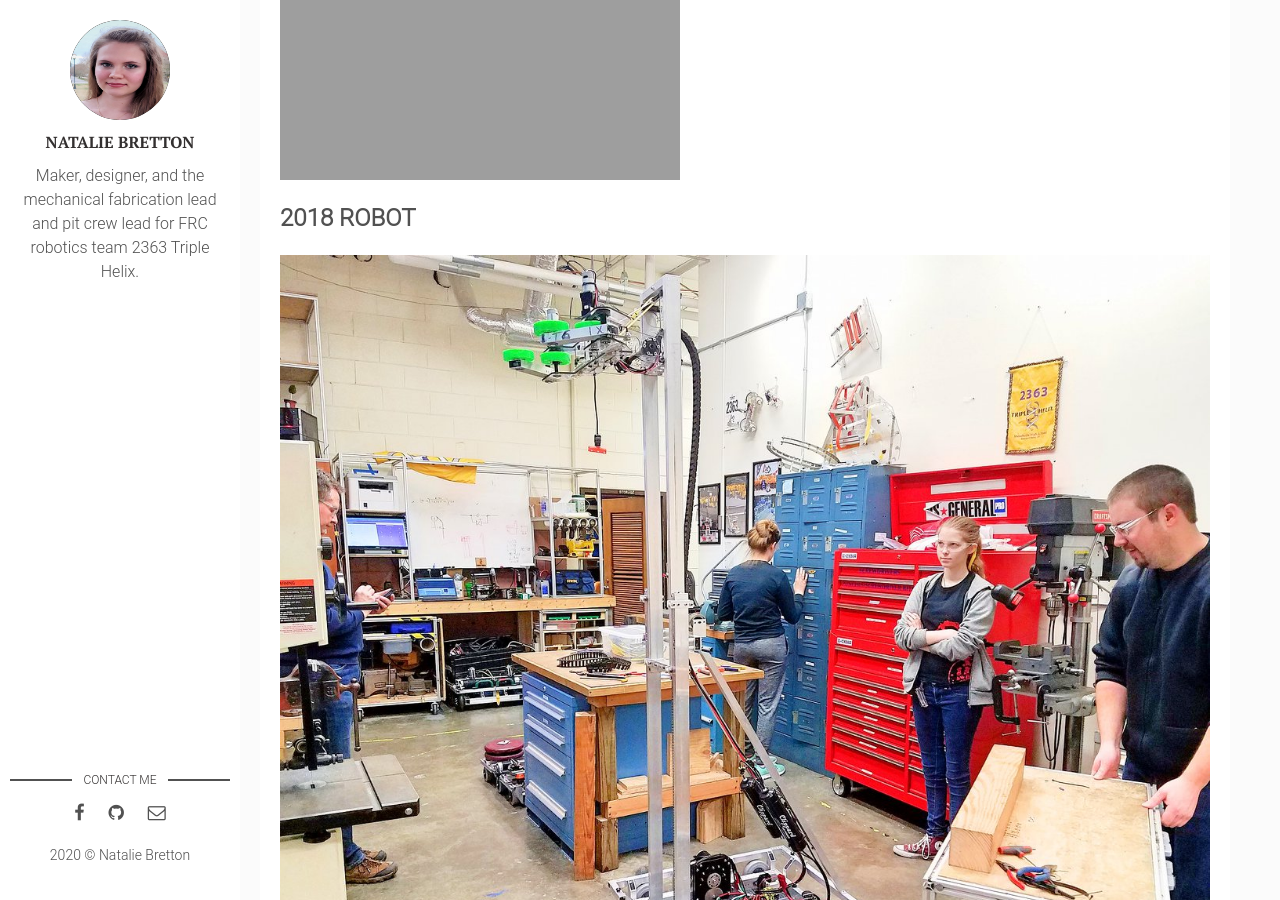
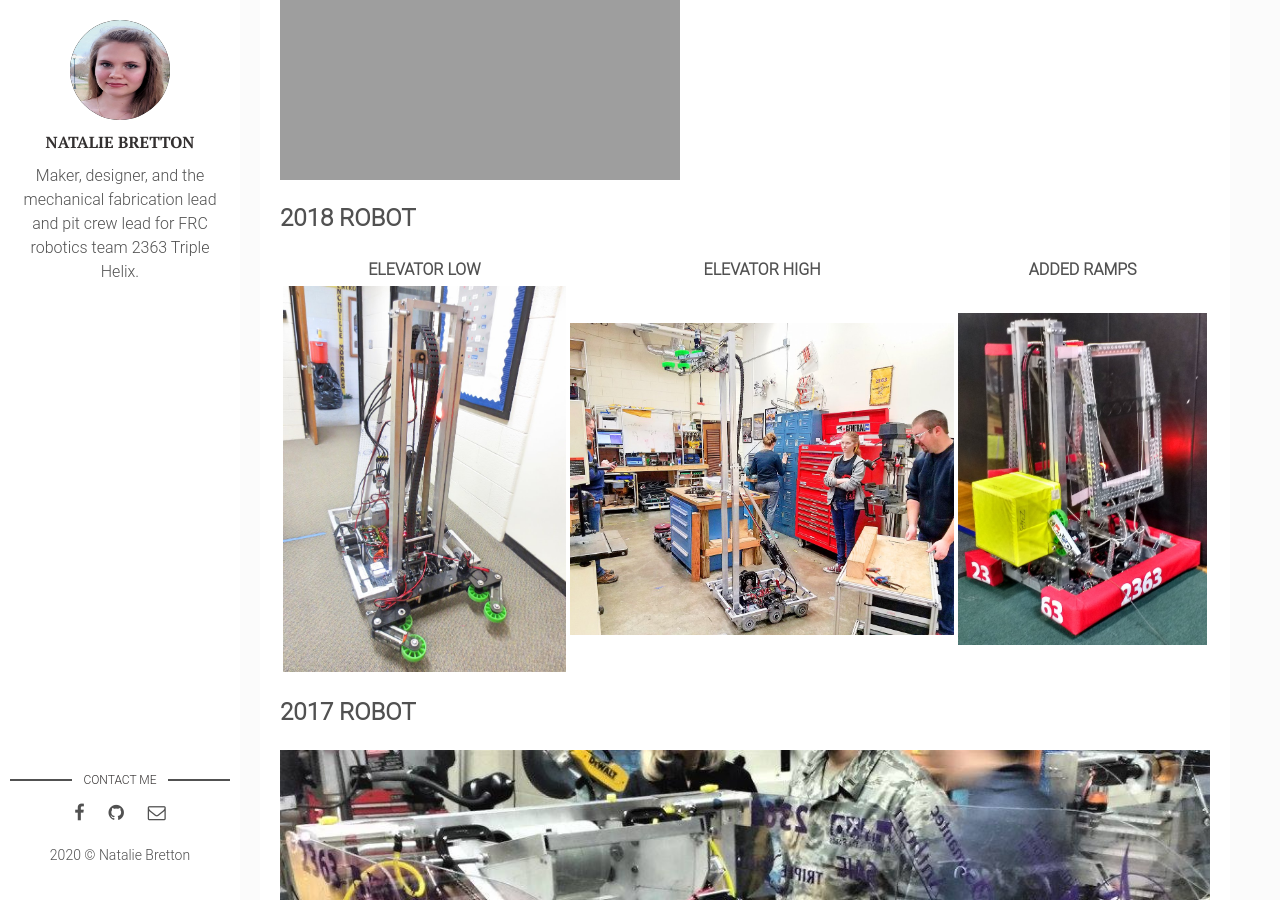
Before and after one commit to natgrrl/natgrrl.github.io, a Jekyll site: the page built from _posts/2020-03-10-mech-pit-lead-robotics.markdown, in a window 1280 px wide and 900 px high, scrolled down 1539 px. Built offline with Jekyll 4.4.1, drawn with Linux system fonts in a browser that asks for light colours.

Commit message:
Update 2020-03-10-mech-pit-lead-robotics.markdown

```diff
--- a/_posts/2020-03-10-mech-pit-lead-robotics.markdown
+++ b/_posts/2020-03-10-mech-pit-lead-robotics.markdown
@@ -23,9 +23,10 @@ TBD Pandemic 2020
 ![robot2](http://natgrrl.github.io/assets/img/robot2.jpg)
 
 ## 2018 ROBOT
-![robot3a](http://natgrrl.github.io/assets/img/robot3a.jpg)
-![robot3b](http://natgrrl.github.io/assets/img/robot3b.jpg)
-![robot3c](http://natgrrl.github.io/assets/img/robot3c.jpg)
+
+ELEVATOR LOW | ELEVATOR HIGH | ADDED RAMPS
+------------ | ------------- | -----------
+![robot3b](http://natgrrl.github.io/assets/img/robot3b.jpg) | ![robot3a](http://natgrrl.github.io/assets/img/robot3a.jpg) | ![robot3c](http://natgrrl.github.io/assets/img/robot3c.jpg)
 
 ## 2017 ROBOT
 ![robot4](http://natgrrl.github.io/assets/img/robot4.jpg)
```
